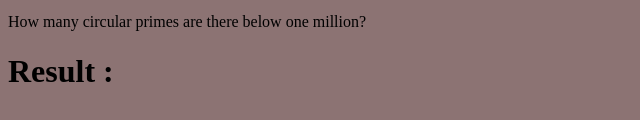
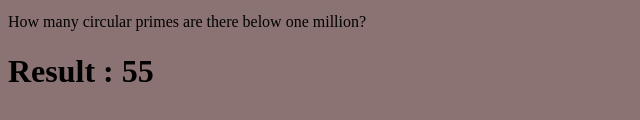
Before and after one commit to Ya27cine/euler35, a plain HTML site: page index.html in a window 1280 px wide. Shown: the part 174-294 px from the top of the page, 0-640 px from the left. Drawn offline with Linux system fonts and the light colour scheme.

Commit message:
Update index.html

```diff
--- a/index.html
+++ b/index.html
@@ -19,6 +19,6 @@
 
 
 
-<script type="text/javascript" src="app.js"></script>
+<script type="text/javascript" src="euler.js"></script>
 </body>
 </html>
```
